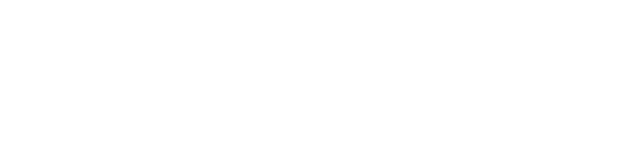
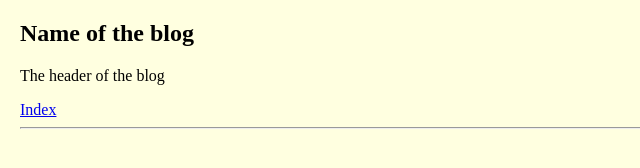
Before and after one commit to buthanoid/mdtiny-blog-script, a plain HTML site: page source/top.html in a window 1280 px wide. Shown: the whole page, without its empty margins (0-640 px from the left). Drawn offline with Linux system fonts and the light colour scheme.

Commit message:
example v0.1 source

```diff
--- /dev/null
+++ b/source/data/css/blog.css
@@ -0,0 +1,5 @@
+body {
+	background-color: lightyellow;
+	margin-left: 20px;
+	max-width: 800px;
+}
--- a/source/top.html
+++ b/source/top.html
@@ -2,11 +2,16 @@
 <html lang="fr" >
 	<head>
 		<meta charset="utf-8">
+		<link href="data/css/blog.css" rel="stylesheet" />
 		<title></title>
 	</head>
 	<body>
 		<header>
+			<h2>Name of the blog</h2>
 		</header>
+		<p>The header of the blog</p>
 		<nav>
+			<a href="index.html" >Index</a>
 		</nav>
+		<hr />
 		<section>
```
Also changed, not shown: source/bot.html (+2 -0 lines), source/data/img/best-art.jpg (added), 2 other files.
